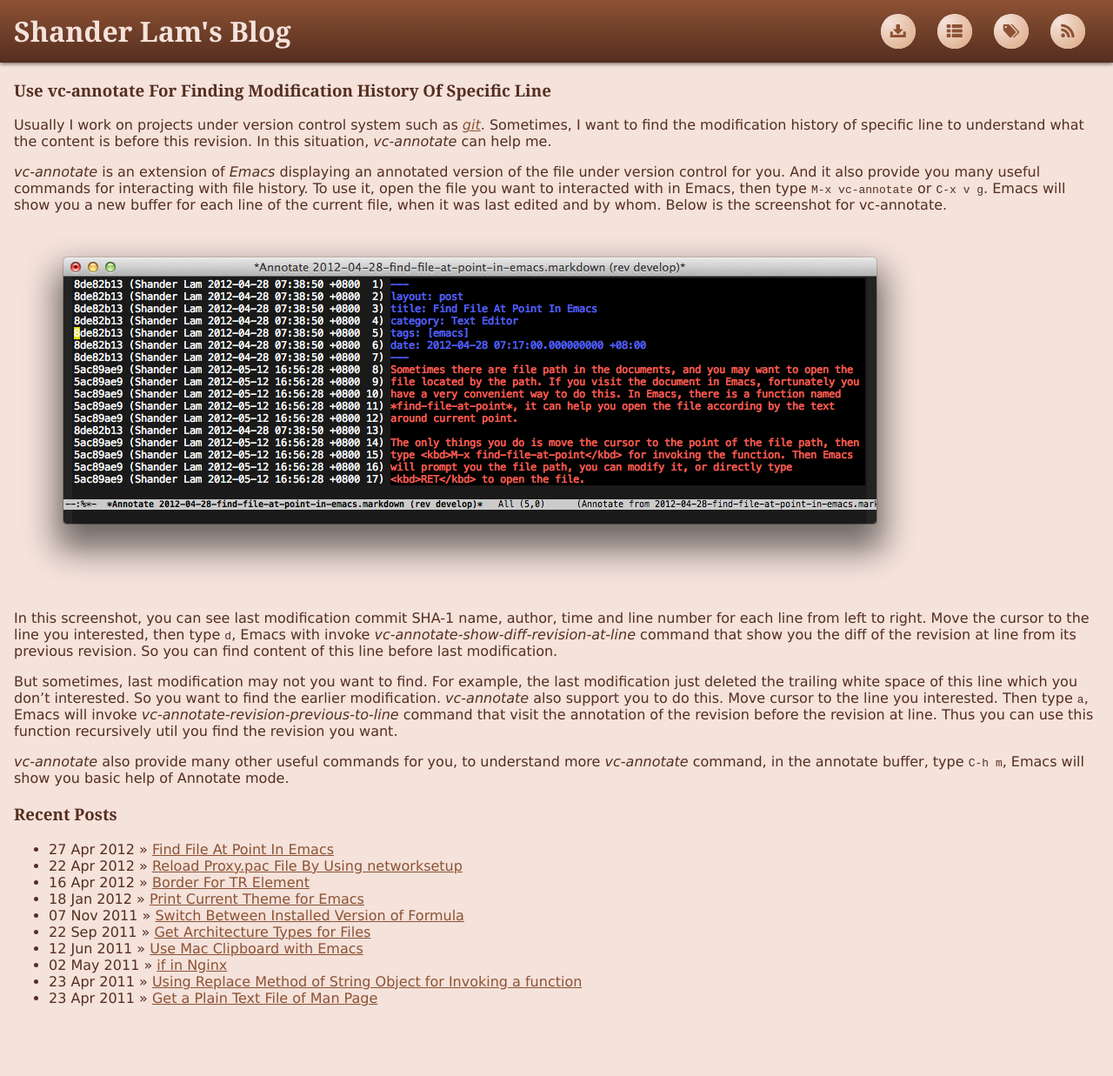
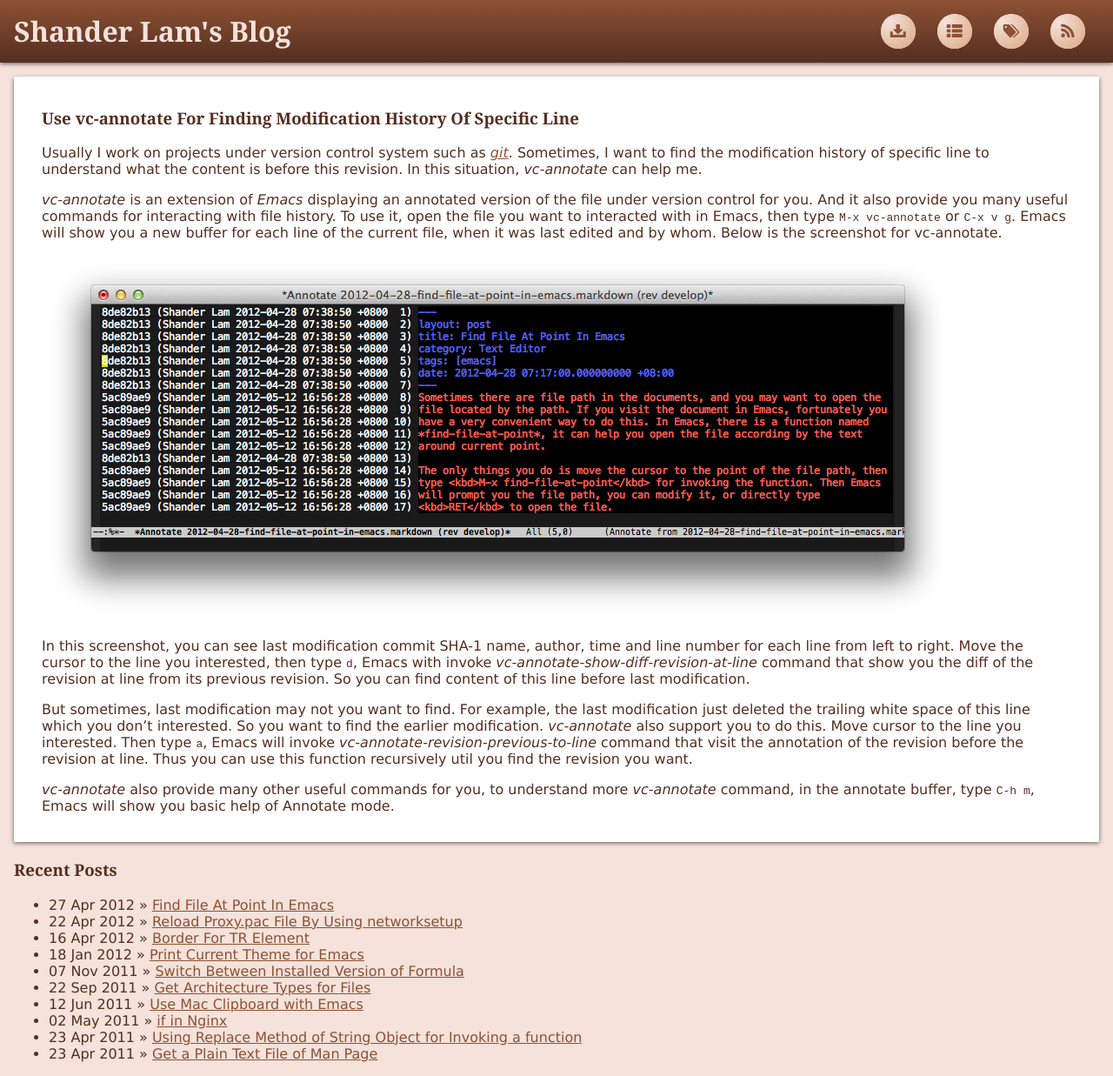
Before and after one commit to shanderlam/shanderlam.github.io, a Jekyll site: the page built from index.html, in a window 1280 px wide. Shown: the whole page at 87% size. Built offline with Jekyll 4.4.1, drawn with Linux system fonts in a browser that asks for light colours; before the commit the page ends 1173 px from its top, so only the background shows below that.

Commit message:
Use white background color for article element.

```diff
--- a/css/style.css
+++ b/css/style.css
@@ -34,6 +34,14 @@ header {
     background-image: linear-gradient(#8D5233, #552E20);
 }
 
+article {
+    background-color: #FFF;
+    padding: 1em 2em;
+    margin: 1em;
+    overflow: hidden;
+    box-shadow: 0 0.15em 0.3em rgba(0, 0, 0, 0.6);
+}
+
 h1, h2, h3, h4, h5, h6 {
     font-family: Georgia, serif;
 }
@@ -65,7 +73,7 @@ a {
     background-color: #8D5233;
 }
 
-body>header, body>article, body>section {
+body>header, body>section {
     padding-left: 1em;
     padding-right: 1em;
 }
--- a/css/style.small.css
+++ b/css/style.small.css
@@ -1,6 +1,11 @@
 header {
     height: auto;
     line-height: 1;
+}
+
+article {
+    margin: 1em 0.5em;
+    padding: 0 1em;
 }
 
 header nav {
```
